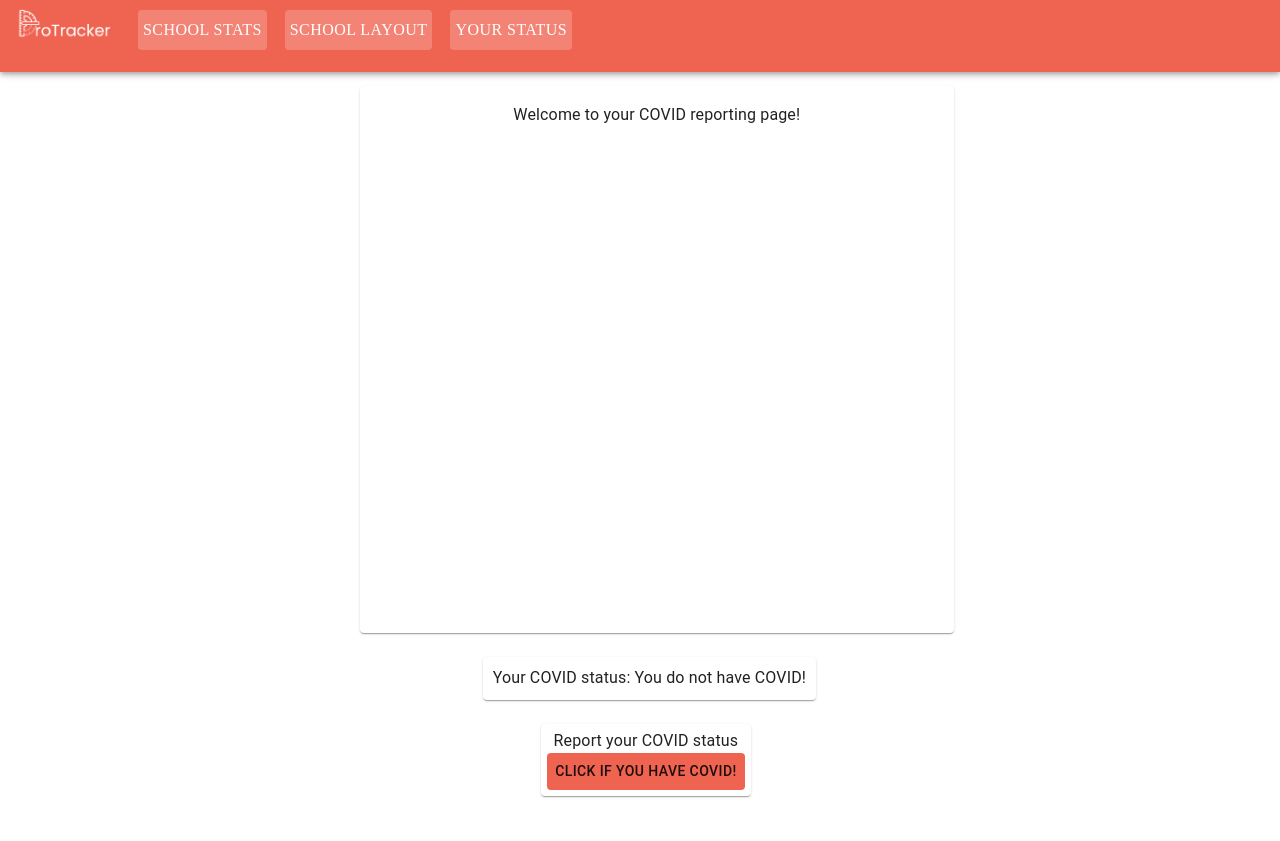
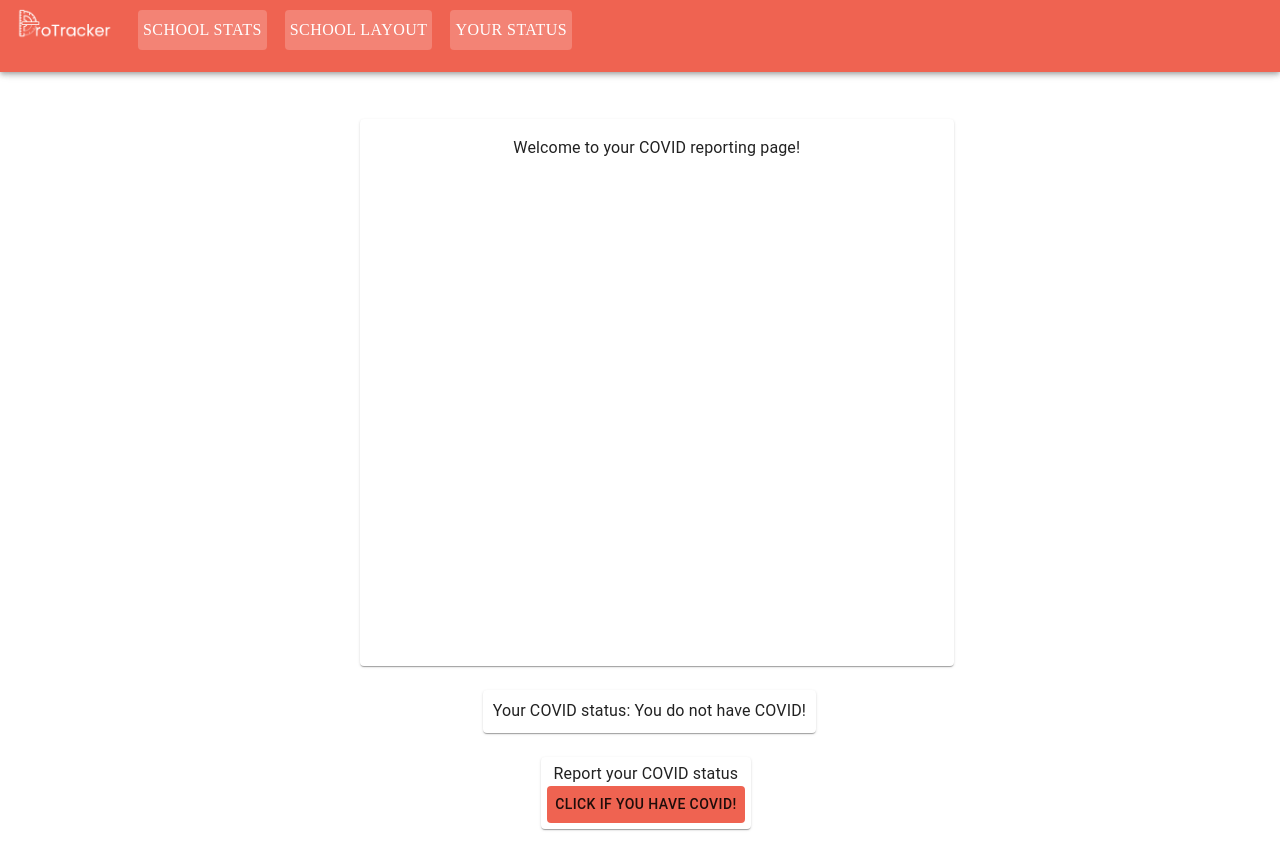
Before and after one commit to MattLiCodes/ProTracker, a React (Create React App) app: page /1/StudentPage in a window 1280 px wide. Before the commit the page ends 808 px from the top, so only its background shows below. Built offline with nearby package versions, Linux system fonts and the light colour scheme; no server answers.

Commit message:
UI Updates

```diff
--- a/src/Analytics.css
+++ b/src/Analytics.css
@@ -1,4 +1,5 @@
 div.mainContent {
     width: min(90%, 1500px);
     margin: auto;
+    margin-top: 20px;
 }
--- a/src/Appbar.css
+++ b/src/Appbar.css
@@ -1,5 +1,4 @@
 .appBar {
-    height: max-content;
     background-color: #EF6351;
     position: absolute;
 }
--- a/src/StudentPage.css
+++ b/src/StudentPage.css
@@ -1,9 +1,9 @@
 .mainGridContainer {
   margin: 0;
   position: absolute;
-  top: 130%;
-  -ms-transform: translateY(-130%);
-  transform: translateY(-130%);
+  top: 180%;
+  -ms-transform: translateY(-180%);
+  transform: translateY(-180%);
 }
 
 .name , .studentData, .statusDisplay, .studentStatus, .updateStatus, .COVIDButton {
--- a/src/floorplan.css
+++ b/src/floorplan.css
@@ -16,6 +16,6 @@
 .dataGridPaper {
     width: 75vh;
     height: 94vh;
-    margin-top: 6vh;
+    margin-top: 9vh;
     margin-left: 160px;
 }
```
Also changed, not shown: 1 other file (tests, documents, lock files or other folders).
